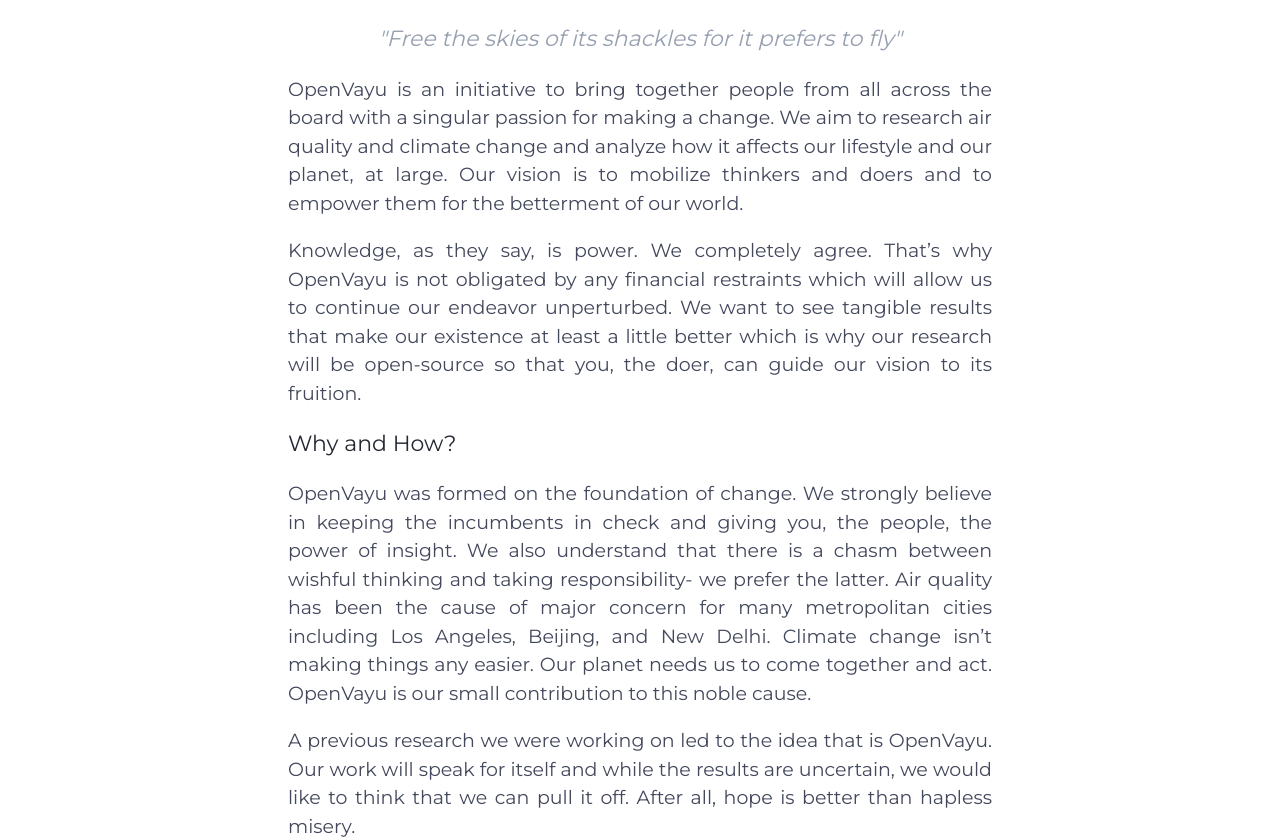
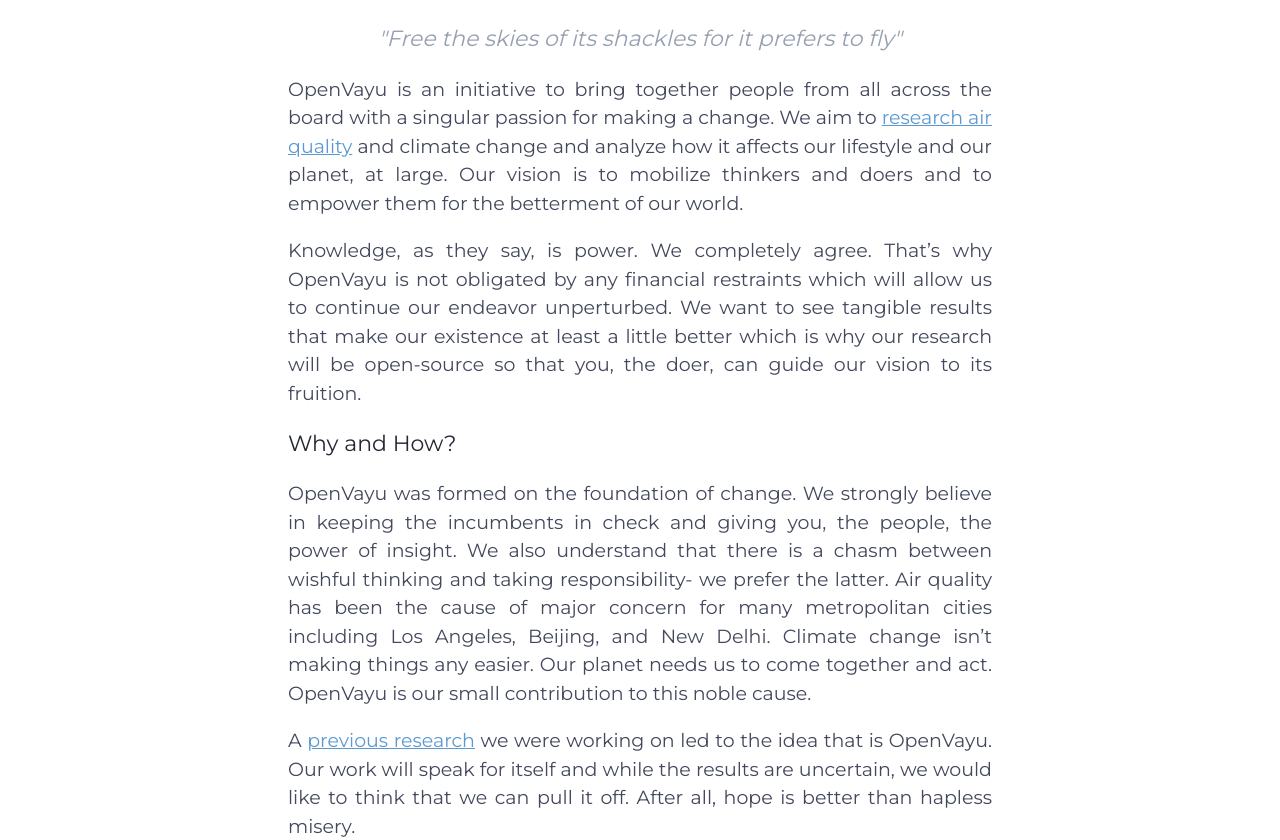
Before and after one commit to disha-surana/ChaitanyaBaweja.github.io, a Jekyll site: the page blogs/introduction_to_openvayu.html, which Jekyll copies as it is, in a window 1280 px wide. Shown: the part 256-1096 px from the top of the page. Built offline with Jekyll 4.4.1, drawn with Linux system fonts in a browser that asks for light colours; part of the change alters nothing that is shown.

```diff
--- a/blogs/introduction_to_openvayu.html
+++ b/blogs/introduction_to_openvayu.html
@@ -52,7 +52,7 @@
         </div>
       <h2 class="quotes"><i>"Free the skies of its shackles for it prefers to fly"</i></h2>
         <p>
-OpenVayu is an initiative to bring together people from all across the board with a singular passion for making a change. We aim to research air quality and climate change and analyze how it affects our lifestyle and our planet, at large. Our vision is to mobilize thinkers and doers and to empower them for the betterment of our world.</p>
+OpenVayu is an initiative to bring together people from all across the board with a singular passion for making a change. We aim to <a href="">research air quality</a> and climate change and analyze how it affects our lifestyle and our planet, at large. Our vision is to mobilize thinkers and doers and to empower them for the betterment of our world.</p>
 <p>
 Knowledge, as they say, is power. We completely agree. That’s why OpenVayu is not obligated by any financial restraints which will allow us to continue our endeavor unperturbed. We want to see tangible results that make our existence at least a little better which is why our research will be open-source so that you, the doer, can guide our vision to its fruition.
 </p>
@@ -65,7 +65,7 @@ Knowledge, as they say, is power. We completely agree. That’s why OpenVayu is
 <h2>Why and How?</h2>
 
       <p>OpenVayu was formed on the foundation of change. We strongly believe in keeping the incumbents in check and giving you, the people, the power of insight. We also understand that there is a chasm between wishful thinking and taking responsibility- we prefer the latter. Air quality has been the cause of major concern for many metropolitan cities including Los Angeles, Beijing, and New Delhi. Climate change isn’t making things any easier. Our planet needs us to come together and act. OpenVayu is our small contribution to this noble cause. </p><p>
-A previous research we were working on led to the idea that is OpenVayu. Our work will speak for itself and while the results are uncertain, we would like to think that we can pull it off. After all, hope is better than hapless misery.
+A <a href="https://drive.google.com/file/d/0B56WcSTeFY9WTXppOUlwcklaclE/view?usp=drive_web">previous research</a> we were working on led to the idea that is OpenVayu. Our work will speak for itself and while the results are uncertain, we would like to think that we can pull it off. After all, hope is better than hapless misery.
 </p>
 
 
```
